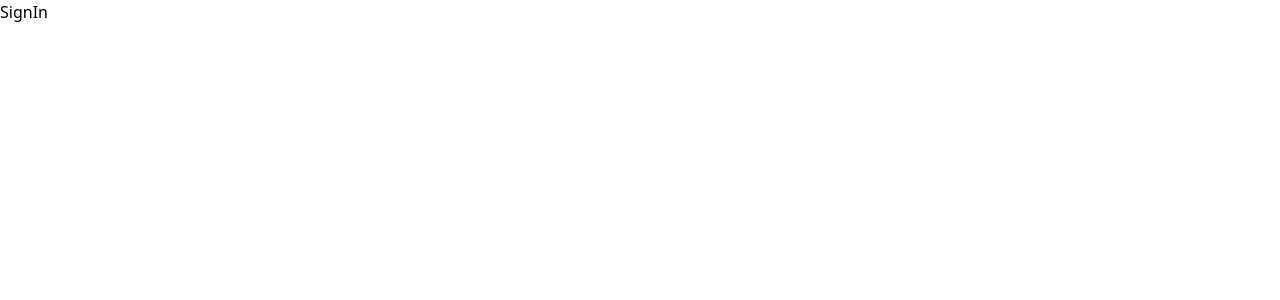
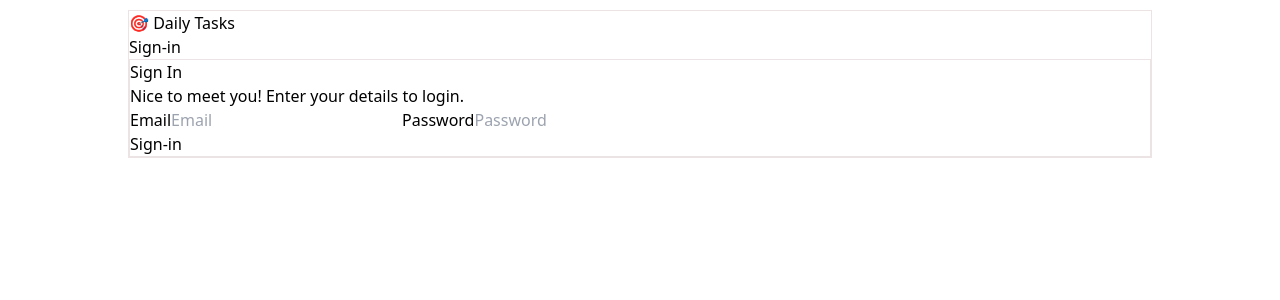
Before and after one commit to KhamdamovAva/TaskManager, a React (Vite) app: page /login in a window 1280 px wide. Shown: the top 300 px of the page. Built offline with nearby package versions, Linux system fonts and the light colour scheme.

Commit message:
Created SignIn page

```diff
--- a/src/pages/Login/SignIn.jsx
+++ b/src/pages/Login/SignIn.jsx
@@ -1,8 +1,53 @@
-import React from 'react'
+import React, { useState } from 'react'
+import Button from '../../components/buttons/Button';
+import Navbar from '../../components/navbar/Navbar';
+import { signup } from '../../api/auth';
+import { useNavigate } from 'react-router-dom';
 
 function SignIn() {
+    const input = 'border border-[#ECE4E4] p-[10px] rounded-[6px] h-[55px] w-[530px] mt-[10px] mb-[20px] m-auto text-black';
+    const label = "text-[18px] font-semibold ml-[20px]";
+    const btn = "cursor-pointer bg-black text-white w-[180px] h-[45px] rounded-[5px] text-center m-auto p-[10px]";
+
+    //State
+    const [isLoading, setIsLoading] = useState(false);
+    const [email, setEmail] = useState("");
+    const [password, setPassword] = useState("");
+    const [message, setMessage] = useState("");
+    const [error, setError] = useState("");
+    const navigate = useNavigate();
+
+
+    //Functions
+
   return (
-    <div>SignIn</div>
+    <section className='container borderLine rounded-[6px]'>
+            <Navbar />
+            <div className='borderLine min-h-[90vh] grid place-items-center'>
+                <form className='border-2 border-[#ECE4E4] w-[612px] min-h-[354px] p-[20px] rounded-[12px] m-auto flex flex-col'>
+                    <div className="mb-[20px]">
+                        <h3 className='text-[30px] font-bold'>Sign In</h3>
+                        <p className='pt-[10px] pb-[20px]'>Nice to meet you! Enter your details to login.</p>
+                    </div>
+                    {/* Email */}
+                    <label className={label} htmlFor="email">Email</label>
+                    <input className={input} name='email'  required type="email" id='email' placeholder='Email' />
+                    {/* Password */}
+                    <label className={label} htmlFor="password">Password</label>
+                    <input className={input} name='password' required type="password" id='password' placeholder='Password' />
+
+                    {/* Error Message */}
+                    {message && <p style={{ color: "green" }}>{message}</p>}
+                    {error && <p style={{ color: "red" }}>{error}</p>}
+
+                    <div className='m-auto my-[20px]'>
+                        <Button className={btn} type='submit' disabled={isLoading}>
+                            {isLoading ? 'Loading...' : 'Sign-in'}
+                        </Button>
+                    </div>
+                </form>
+            </div>
+        </section>
   )
 }
 
```
